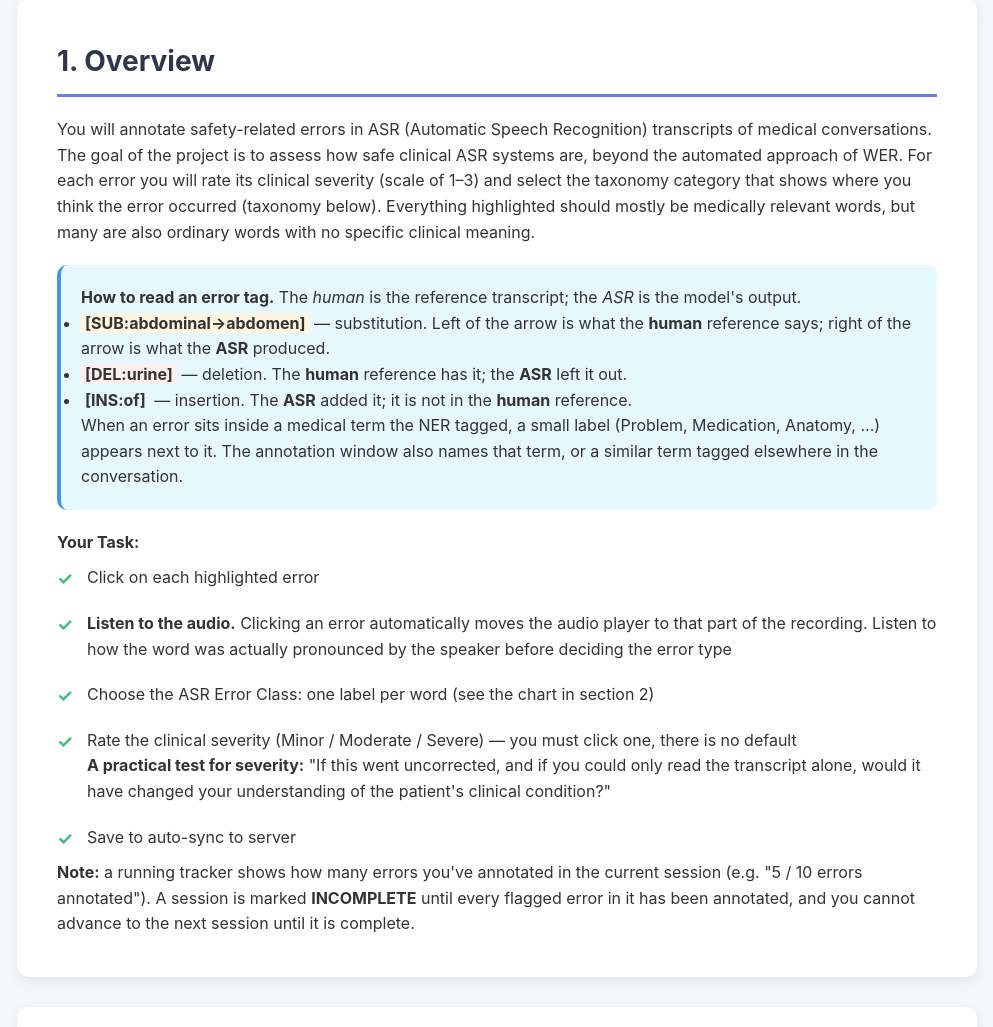
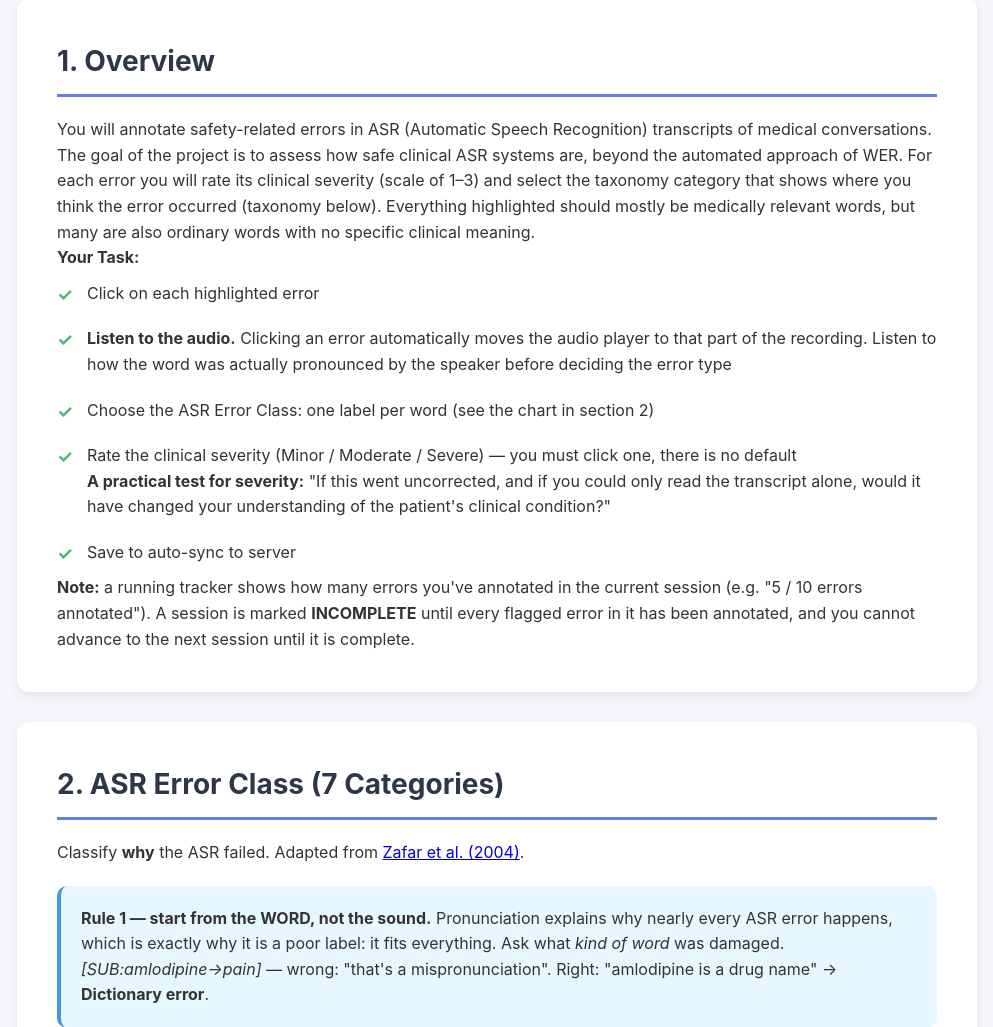
Before and after one commit to intron-innovation/medical-asr-safety-taxonomy, a Flask app: page /instructions in a window 1280 px wide. Shown: the part 235-1262 px from the top of the page, without its empty margins (143-1136 px from the left). Run offline with Flask 3, Linux system fonts and the light colour scheme; the visitor is signed in with stand-in values (Sample User, id 1).

Commit message:
Remove the NER term display and the error-tag box from the instruction page
The annotation window keeps the Human -> ASR line. The NER fields are still computed and stored but are no longer shown.

Co-Authored-By: Claude Sonnet 5.5 <noreply@anthropic.com>

```diff
--- a/annotation_webapp/templates/annotate.html
+++ b/annotation_webapp/templates/annotate.html
@@ -244,9 +244,6 @@
         margin-bottom: 15px;
     }
     .severity-rubric strong { color: #222; }
-    .ner-chip { display: inline-block; background: #e8eefc; color: #2c4a9a; border-radius: 10px; padding: 1px 9px; font-size: 0.9em; font-weight: 600; }
-    .ner-none { color: #888; }
-    .ner-inline { background: #e8eefc; color: #2c4a9a; border-radius: 8px; padding: 0 6px; margin-left: 4px; font-size: 0.68em; font-weight: 600; vertical-align: super; white-space: nowrap; }
     .session-status-badge {
         padding: 6px 14px;
         border-radius: 20px;
@@ -467,5 +464,5 @@
 {% endblock %}
 
 {% block extra_js %}
-<script src="{{ url_for('static', filename='js/annotate.js') }}?v=20261107b"></script>
+<script src="{{ url_for('static', filename='js/annotate.js') }}?v=20261107c"></script>
 {% endblock %}
--- a/annotation_webapp/templates/instructions.html
+++ b/annotation_webapp/templates/instructions.html
@@ -35,16 +35,6 @@
             shows where you think the error occurred (taxonomy below). Everything highlighted should mostly be medically
             relevant words, but many are also ordinary words with no specific clinical meaning.
         </p>
-        <div class="tip-box">
-            <strong>How to read an error tag.</strong> The <em>human</em> is the reference transcript; the <em>ASR</em> is the model's output.
-            <ul>
-                <li><span style="background:#fef6e0; padding:0 4px;"><strong>[SUB:abdominal-&gt;abdomen]</strong></span> &mdash; substitution. Left of the arrow is what the <strong>human</strong> reference says; right of the arrow is what the <strong>ASR</strong> produced.</li>
-                <li><span style="background:#fee; padding:0 4px;"><strong>[DEL:urine]</strong></span> &mdash; deletion. The <strong>human</strong> reference has it; the <strong>ASR</strong> left it out.</li>
-                <li><span style="background:#e6f7ff; padding:0 4px;"><strong>[INS:of]</strong></span> &mdash; insertion. The <strong>ASR</strong> added it; it is not in the <strong>human</strong> reference.</li>
-            </ul>
-            When an error sits inside a medical term the NER tagged, a small label (Problem, Medication, Anatomy, ...) appears
-            next to it. The annotation window also names that term, or a similar term tagged elsewhere in the conversation.
-        </div>
         <p><strong>Your Task:</strong></p>
         <ul class="checklist">
             <li>Click on each highlighted error</li>
```
Also changed, not shown: annotation_webapp/static/js/annotate.js (+0 -15 lines).
